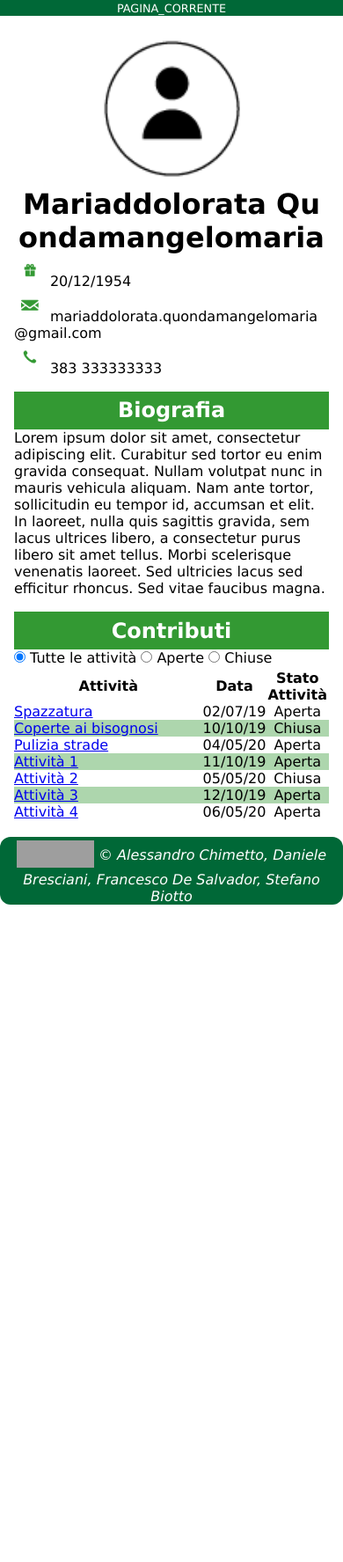
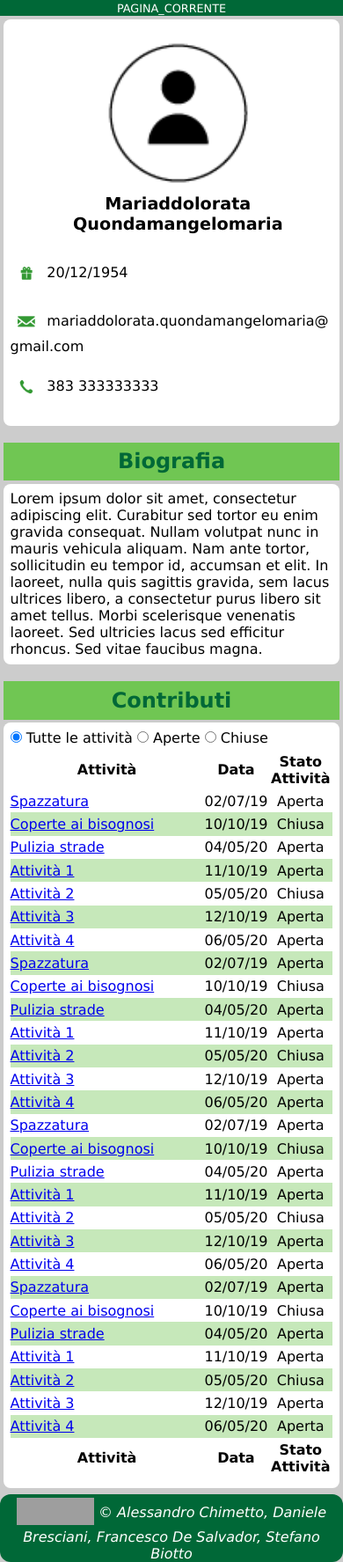
Before and after one commit to achimett/unipd_techweb_proj, a PHP site: page /_template/profilo.html in a window 390 px wide. Shown: the part 38-1813 px from the top of the page at 88% size. Before the commit the page ends 1066 px from the top, so only its background shows below. Run offline with PHP 8.4, Linux system fonts and the light colour scheme; grey boxes are pictures that could not be loaded.

Commit message:
Settima versione Profilo
PROFILO.HTML:
- Aggiunto <div id="profilo_dati_personali">;
- Rimossi dal <div> gli <h2> “Biografia” e “Contributi;
-  Aggiunto <tfoot>, cambianti/aggiunti id agli elementi di <thead> e <tfoot>.
DESKTOP.CSS:
- Aggiunto body e inserito background-color (grigio);
- Eliminati border dal menù;
- Cambiato padding di .content da 1em a 1%;
- Cambiata width di #profilo_nome_cognome da 60% a 50% e aggiunto padding del 2%;
- Aggiunto font-size: 1.5em ad h1;
- Cambiati colori di h2 nei colori finali;
- Aggiunto <div> che racchiude tutti i dati personali e aggiunto lo sfondo bianco e relativo border-radius, margin e e padding;
- Cambiata width di # profilo_data_di_nascita da 39% a 45% e aggiunto vertical-align: middle;
- Aggiunto vertical-align: middle alle immagini di data di nascita, email e telefono;
- Aggiunto margine tra data di nascita, email e telefono;
- Aggiunto a biografia e contributi lo sfondo bianco e relativo border-radius, margin e e padding;
- Aggiunto spazio tra le righe;
- Aggiunto :hover alle righe;
- Cambiato colore delle righe pari con il verde finale.
MOBILE.CSS:
- Adattato CSS in base alle specifiche di DESKTOP.CSS;
PRINT.CSS:
- Adattato CSS in base alle specifiche di DESKTOP.CSS;
HTML e CSS Validati.

```diff
--- a/_template/profilo.html
+++ b/_template/profilo.html
@@ -51,6 +51,7 @@
       </div>
 
       <div id="profilo" class="content">
+        <div id="profilo_dati_personali">
           <div id="profilo_nome_cognome">
             <h1><img src="../img/utentenero_icon.png" alt="Immagine profilo" />Mariaddolorata Quondamangelomaria</h1>
           </div>
@@ -60,15 +61,15 @@
             <li><img src="../img/email-icon.png" alt="Email: " /> mariaddolorata.quondamangelomaria@gmail.com</li>
             <li><img src="../img/Tavola disegno 28.png" alt="Telefono: " /> 383 333333333</li>
           </ul>
-
+        </div>
+        <h2>Biografia</h2>
         <div id="profilo_biografia">
-          <h2>Biografia</h2>
           <p>
             Lorem ipsum dolor sit amet, consectetur adipiscing elit. Curabitur sed tortor eu enim gravida consequat. Nullam volutpat nunc in mauris vehicula aliquam. Nam ante tortor, sollicitudin eu tempor id, accumsan et elit. In laoreet, nulla quis sagittis gravida, sem lacus ultrices libero, a consectetur purus libero sit amet tellus. Morbi scelerisque venenatis laoreet. Sed ultricies lacus sed efficitur rhoncus. Sed vitae faucibus magna.
           </p>
         </div>
+        <h2>Contributi</h2>
         <div id="profilo_contributi">
-          <h2>Contributi</h2>
           <form id="profilo_radio_button" action="action_page.php">
             <div> <!-- div utile esclusivamente allo scopo di avere il documento xhtml validato-->
               <input type="radio" name="radio_contibuti" value="value_tutte_le_attivita" checked="checked" id="tutte_le_attivita" />
@@ -82,12 +83,123 @@
           <table id="profilo_table_contributi">
             <thead>
               <tr>
-                <th id="profilo_colonna_attivita">Attivit&agrave;</th>
-                <th id="profilo_colonna_data">Data</th>
-                <th id="profilo_colonna_stato_attivita">Stato Attivit&agrave;</th>
+                <th id="profilo_colhead_attivita">Attivit&agrave;</th>
+                <th id="profilo_colhead_data">Data</th>
+                <th id="profilo_colhead_stato_attivita">Stato Attivit&agrave;</th>
               </tr>
             </thead>
+            <tfoot>
+              <tr>
+                <th id="profilo_colfoot_attivita">Attivit&agrave;</th>
+                <th id="profilo_colfoot_data">Data</th>
+                <th id="profilo_colfoot_stato_attivita">Stato Attivit&agrave;</th>
+              </tr>
+            </tfoot>
             <tbody>
+              <tr>
+                <td><a href="link.html">Spazzatura</a></td>
+                <td>02/07/19</td>
+                <td>Aperta</td>
+              </tr>
+              <tr>
+                <td><a href="link.html">Coperte ai bisognosi</a></td>
+                <td>10/10/19</td>
+                <td>Chiusa</td>
+              </tr>
+              <tr>
+                <td><a href="link.html">Pulizia strade</a></td>
+                <td>04/05/20</td>
+                <td>Aperta</td>
+              </tr>
+              <tr>
+                <td><a href="link.html">Attivit&agrave; 1</a></td>
+                <td>11/10/19</td>
+                <td>Aperta</td>
+              </tr>
+              <tr>
+                <td><a href="link.html">Attivit&agrave; 2</a></td>
+                <td>05/05/20</td>
+                <td>Chiusa</td>
+              </tr>
+              <tr>
+                <td><a href="link.html">Attivit&agrave; 3</a></td>
+                <td>12/10/19</td>
+                <td>Aperta</td>
+              </tr>
+              <tr>
+                <td><a href="link.html">Attivit&agrave; 4</a></td>
+                <td>06/05/20</td>
+                <td>Aperta</td>
+              </tr><tr>
+                <td><a href="link.html">Spazzatura</a></td>
+                <td>02/07/19</td>
+                <td>Aperta</td>
+              </tr>
+              <tr>
+                <td><a href="link.html">Coperte ai bisognosi</a></td>
+                <td>10/10/19</td>
+                <td>Chiusa</td>
+              </tr>
+              <tr>
+                <td><a href="link.html">Pulizia strade</a></td>
+                <td>04/05/20</td>
+                <td>Aperta</td>
+              </tr>
+              <tr>
+                <td><a href="link.html">Attivit&agrave; 1</a></td>
+                <td>11/10/19</td>
+                <td>Aperta</td>
+              </tr>
+              <tr>
+                <td><a href="link.html">Attivit&agrave; 2</a></td>
+                <td>05/05/20</td>
+                <td>Chiusa</td>
+              </tr>
+              <tr>
+                <td><a href="link.html">Attivit&agrave; 3</a></td>
+                <td>12/10/19</td>
+                <td>Aperta</td>
+              </tr>
+              <tr>
+                <td><a href="link.html">Attivit&agrave; 4</a></td>
+                <td>06/05/20</td>
+                <td>Aperta</td>
+              </tr>
+              <tr>
+                <td><a href="link.html">Spazzatura</a></td>
+                <td>02/07/19</td>
+                <td>Aperta</td>
+              </tr>
+              <tr>
+                <td><a href="link.html">Coperte ai bisognosi</a></td>
+                <td>10/10/19</td>
+                <td>Chiusa</td>
+              </tr>
+              <tr>
+                <td><a href="link.html">Pulizia strade</a></td>
+                <td>04/05/20</td>
+                <td>Aperta</td>
+              </tr>
+              <tr>
+                <td><a href="link.html">Attivit&agrave; 1</a></td>
+                <td>11/10/19</td>
+                <td>Aperta</td>
+              </tr>
+              <tr>
+                <td><a href="link.html">Attivit&agrave; 2</a></td>
+                <td>05/05/20</td>
+                <td>Chiusa</td>
+              </tr>
+              <tr>
+                <td><a href="link.html">Attivit&agrave; 3</a></td>
+                <td>12/10/19</td>
+                <td>Aperta</td>
+              </tr>
+              <tr>
+                <td><a href="link.html">Attivit&agrave; 4</a></td>
+                <td>06/05/20</td>
+                <td>Aperta</td>
+              </tr>
               <tr>
                 <td><a href="link.html">Spazzatura</a></td>
                 <td>02/07/19</td>
--- a/css/desktop.css
+++ b/css/desktop.css
@@ -53,6 +53,11 @@ abbr[title] {
   padding-top: 0.1em;
 }
 
+/********** BODY **********/
+body {
+  background-color: #ccc;
+}
+
 /********** PAGE-CENTRAL-PART **********/
 #page_central_part {
   max-width: 1024px;
@@ -63,9 +68,6 @@ abbr[title] {
 #menu {
   width: 18%;
   padding: 1em 0em 1em 1em;
-  border-left: 1pt solid #000000;
-  border-right: 1pt solid #000000;
-  border-bottom: 1pt solid #000000;
   margin-bottom: 0.2em;
   line-height: 2em;
   float:left;
@@ -132,25 +134,33 @@ abbr[title] {
 /********** CONTENT **********/
 .content {
   margin-left: 20%;
-  padding: 1em;
+  padding: 1%;
 }
 /********** CONTENT-PROFILO**********/
-
-#profilo_nome_cognome {
-  width: 60%;
-  vertical-align: middle;
-  display: inline-block;
-}
-
 #profilo h1 {
   text-align: center;
+  font-size: 1.5em;
 }
 
 #profilo h2 {
   padding: 2%;
   text-align: center;
-  background-color: #393;
-  color: #FFF;
+  background-color: #70c653;
+  color: #006837;
+}
+
+#profilo_dati_personali {
+  background-color: #fff;
+  border-radius: 0.5em;
+  margin-bottom: 1%;
+  padding: 2%;
+}
+
+#profilo_nome_cognome {
+  width: 50%;
+  vertical-align: middle;
+  display: inline-block;
+  padding: 2%;
 }
 
 #profilo_nome_cognome img {
@@ -162,20 +172,33 @@ abbr[title] {
 
 #profilo_data_di_nascita img {
   width: 10%;
+  vertical-align: middle;
+}
+
+#profilo_data_di_nascita li {
+  margin-top: 5%;
+  margin-bottom: 5%;
 }
 
 #profilo_data_di_nascita {
   display: inline-block;
   list-style-type: none;
   word-break: break-all;
-  list-style-type: none;
-  width: 39%;
+  width: 45%;
+  vertical-align: middle;
 }
 
 #profilo_biografia {
   display: block;
   clear: right;
-  /* padding-top: 23%; */
+}
+
+#profilo_biografia, #profilo_contributi {
+  background-color: #fff;
+  border-radius: 0.5em;
+  margin-top: 1%;
+  margin-bottom: 1%;
+  padding: 2%;
 }
 
 #profilo_table_contributi {
@@ -187,12 +210,21 @@ abbr[title] {
   margin-bottom: 1vw;
 }
 
-#profilo_colonna_data, #profilo_colonna_stato_attivita {
+#profilo_colhead_data, #profilo_colhead_stato_attivita, #profilo_colfoot_data, #profilo_colfoot_stato_attivita {
   width: 20%;
 }
 
+#profilo_table_contributi th, #profilo_table_contributi td {
+  padding-top: 1%;
+  padding-bottom: 1%;
+}
+
+#profilo_table_contributi tr:hover {
+  background-color: #ddd !important;
+}
+
 #profilo_table_contributi tr:nth-child(even) {
-  background: rgba(51, 153, 51, 0.4);
+  background: rgba(112, 198, 83, 0.4);
 }
 
 #profilo_table_contributi td:nth-child(2), td:nth-child(3) {
--- a/css/mobile.css
+++ b/css/mobile.css
@@ -43,26 +43,20 @@
   margin-left: auto;
 }
 
+#profilo h1 {
+  font-size: 1.2em;
+}
+
+#profilo h2 {
+  margin-top: 5%;
+}
+
 #profilo_nome_cognome {
   width: 100%;
-  word-break: break-all;
-}
-
-
-#profilo_data_di_nascita img {
-  width: 10%;
 }
 
 #profilo_data_di_nascita {
   width: 100%;
-}
-
-#profilo_biografia {
-  padding-top: 5%;
-}
-
-#profilo_contributi {
-  margin-top: 5%;
 }
 
 #profilo_table_contributi {
--- a/css/print.css
+++ b/css/print.css
@@ -65,8 +65,6 @@ abbr[title] {
 #profilo h2 {
   padding: 2%;
   text-align: center;
-  background-color: #393;
-  color: #FFF;
 }
 
 #profilo_nome_cognome img {
```
Lines whose indentation alone changed are shown as unchanged.
